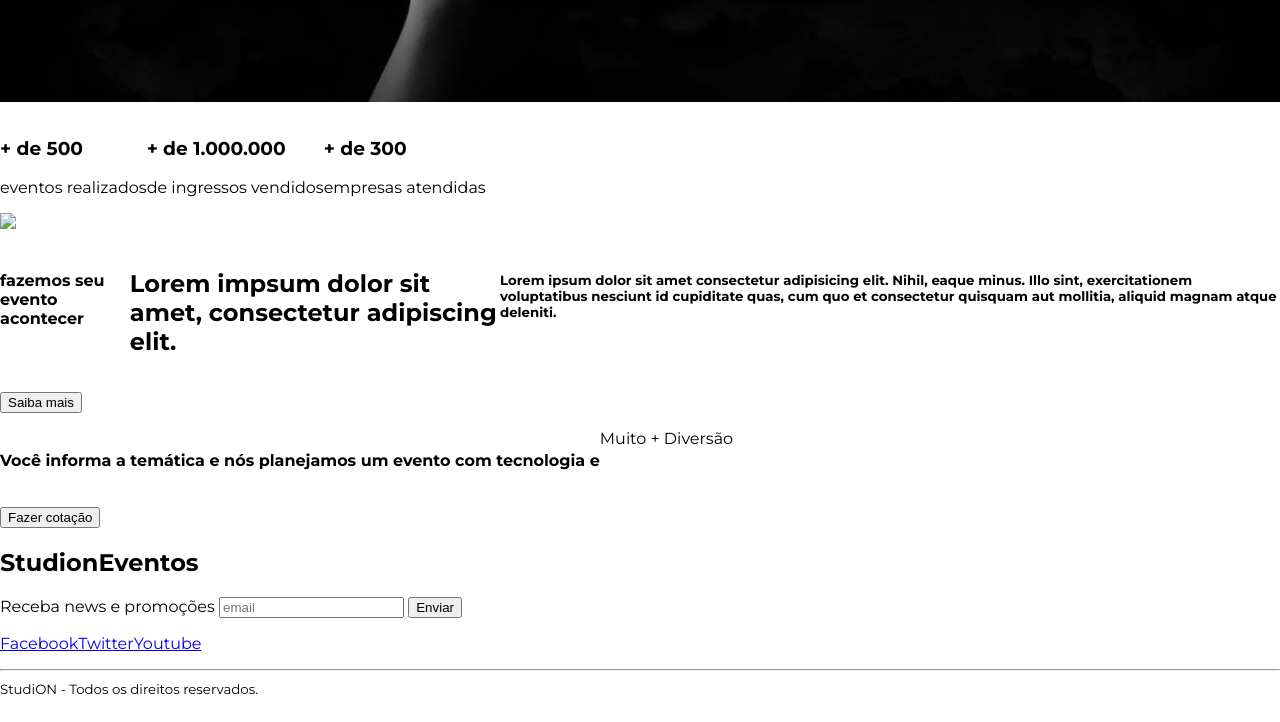
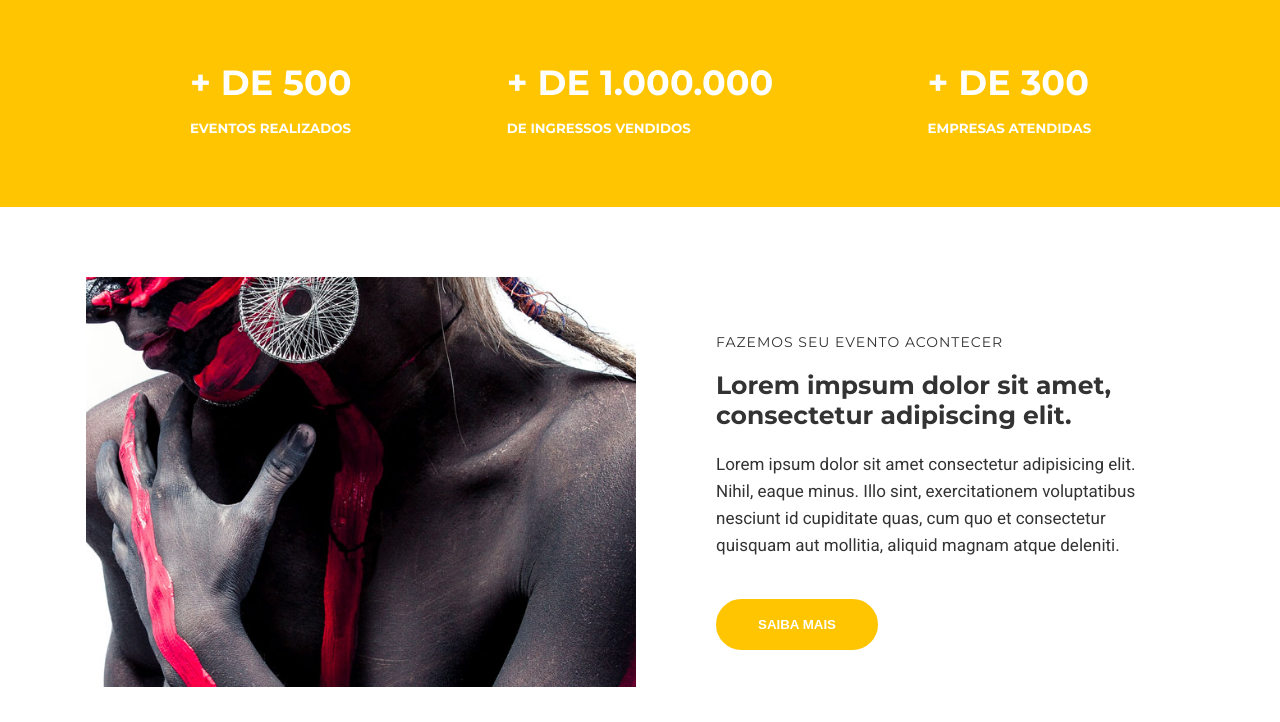
Before and after one commit to telmo-bidart/studion, a website: page _design/src/index.html in a window 1280 px wide. Shown: the part 698-1420 px from the top of the page. Before the commit the page ends 1396 px from the top, so only its background shows below. Drawn offline with Linux system fonts and the light colour scheme.

Commit message:
feat(css) estilização da seção institucional

```diff
--- a/_design/src/index.html
+++ b/_design/src/index.html
@@ -8,6 +8,7 @@
     </head>
     <body>
         <nav class="navbar">
+            <div class="container navbar__container">
             <h1 class="logo--studion">
                 Studi<span class="copy--primary">on</span><span class="logo--studion__subtitle">Eventos</span>
             </h1>
@@ -38,6 +39,7 @@
                     </a>
                 </li>
             </ul>
+            </div>
         </nav>
         <header>
             <div id="slider">
@@ -52,22 +54,22 @@
             </div>
         </header>
         <main>
-            <section>
-                <ul>
-                    <li><h3>+ de 500 </h3>eventos realizados</li>
-                    <li><h3> + de 1.000.000 </h3>de ingressos vendidos</li>
-                    <li><h3> + de 300 </h3>empresas atendidas</li>
+            <section id="counter">
+                <ul class="container counter__container">
+                    <li><h3>+ de 500 </h3><small>eventos realizados</small></li>
+                    <li><h3> + de 1.000.000 </h3><small>de ingressos vendidos</small></li>
+                    <li><h3> + de 300 </h3><small>empresas atendidas</small></li>
                 </ul>
             </section>
-            <section>
-                <div>
-                <img src="/_design/images/institutional.jpg" />
-                <ul>
+            <section class="container institutional">
+                <img class="institutional__image" src="/_design/src/institutional.jpg" alt="studion institutional" />
+                <div class="institutional__copy">
+                <ul id="institutional__list">
                     <li><h4>fazemos seu evento acontecer</h4></li>
                     <li><h2>Lorem impsum dolor sit amet, consectetur adipiscing elit.</h2></li>
-                    <li><h5>Lorem ipsum dolor sit amet consectetur adipisicing elit. Nihil, eaque minus. Illo sint, exercitationem voluptatibus nesciunt id cupiditate quas, cum quo et consectetur quisquam aut mollitia, aliquid magnam atque deleniti.</h5></li>
+                    <li><p>Lorem ipsum dolor sit amet consectetur adipisicing elit. Nihil, eaque minus. Illo sint, exercitationem voluptatibus nesciunt id cupiditate quas, cum quo et consectetur quisquam aut mollitia, aliquid magnam atque deleniti.</p></li>
                 </ul>
-                <button>Saiba mais</button>
+                <button class="btn btn--institutional">Saiba mais</button>
             </section>
             <section>
                 <ul>
--- a/_design/src/style.css
+++ b/_design/src/style.css
@@ -1,4 +1,5 @@
-@import url('https://fonts.googleapis.com/css2?family=Montserrat:wght@300;400;700;900&display=swap');
+@import url('https://fonts.googleapis.com/css2?family=Montserrat:wght@300;400;500;700;900&display=swap');
+@import url('https://fonts.googleapis.com/css2?family=Roboto&display=swap');
 * {
     box-sizing: border-box;
 }
@@ -6,12 +7,21 @@
     font-family: 'Montserrat', sans-serif;
     font-size: 16px;
     --color-primary: #ffc500;
+    --color-copy: #333;
     --default-padding: 1rem;
+    color: var(--color-copy);
 
+}
+header, main, footer {
+    overflow-x: hidden;
+}
+.container {
+    max-width: 1140px;
+    margin: 0 auto;
 }
 body {
     margin: 0;
-    padding-top: 7.75rem;
+    padding-top: 0;
 }
 
 ul{
@@ -24,17 +34,19 @@ ul{
 .navbar {
     position: fixed;
     z-index: 1;
+    top: 0;
+    left: 0;
+    width: 100%;
+    background-color: #000;
+    color: #fff;
+}
+.navbar__container {
     display: grid;
     grid-template-columns: 1fr 9fr;
     align-items: center;
-    top: 0;
-    left: 0;
     width: 100vw;
     height: 7.75rem;
     padding: 0 1rem;
-    background-color: #000;
-    color: #fff;
-
 }
 
 .navbar__links {
@@ -119,8 +131,68 @@ ul{
     text-transform: uppercase;
     transition: 0.5s all ease;
 }
-.btn:hover, btn:active, btn:focus {
+.btn:hover, btn:active, btn:focus, .btn--institutional {
     border-color: var(--color-primary);
     background-color: var(--color-primary);
     color: #fff;
 }
+#counter {
+    background:#ffc500;
+    color: #fff;
+    text-transform: uppercase;
+    font-weight: 700;
+}
+
+.counter__container {
+    display: grid;
+    grid-template-columns: repeat(auto-fill, minmax(300px, 1fr));
+    place-items: center;
+    padding: 4.375rem 1rem;
+}
+
+.counter__container h3 {
+    font-size: 2.1875rem;
+    line-height: 0;
+}
+.counter__container h3 small {
+    display: block;
+    font-size: 1.25rem;
+}
+.institutional {
+    display: grid;
+    grid-template-columns: auto auto;
+    gap: 3.125rem;
+    align-items: center;
+    padding: 4.375rem 1rem;
+}
+.institutional__image{
+    max-width: 550px;
+}
+.institutional__copy {
+    padding: 0 1.875rem;
+}
+.institutional__copy h4 {
+    font-size: 0.875rem;
+    font-weight: 400;
+    letter-spacing: 1px;
+    text-transform: uppercase;
+}
+.institutional__copy h2 {
+    font-size: 1.5625rem;
+    margin-top: 1rem;
+}
+.institutional__copy p {
+    font-family: 'roboto', sans-serif;
+    font-size: 1.0625rem;
+    line-height: 1.6875rem;
+    margin-bottom: 0;
+    margin-bottom: 2.5rem;
+}
+#institutional__list {
+    display: block;
+}
+.btn--institutional:hover {
+    color: var(--color-copy);
+    background: unset;
+
+}
```
